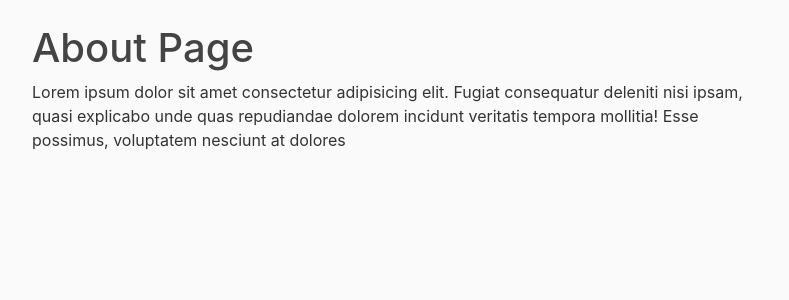
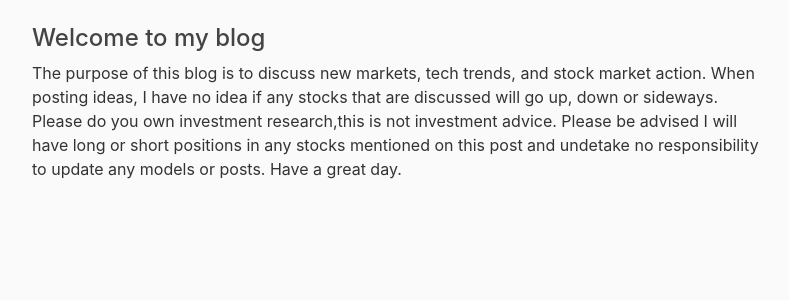
Before and after one commit to bhavyakundra/Blog-Site, a Flask app: page /about in a window 1280 px wide. Shown: the part 56-356 px from the top of the page, without its empty margins (53-842 px from the left). Run offline with Flask 2, Linux system fonts and the light colour scheme; a user stored in the database is signed in; parts of the project's set-up code (start-up, migrations or seed data) failed here and were passed over; some libraries are stand-ins or nearby versions.

Commit message:
about update 090423

```diff
--- a/flask_blog_andy/flaskblog/templates/about.html
+++ b/flask_blog_andy/flaskblog/templates/about.html
@@ -1,5 +1,5 @@
 {% extends "layout.html" %}
 {% block content %}
-    <h1>About Page</h1>
-    <p>Lorem ipsum dolor sit amet consectetur adipisicing elit. Fugiat consequatur deleniti nisi ipsam, quasi explicabo unde quas repudiandae dolorem incidunt veritatis tempora mollitia! Esse possimus, voluptatem nesciunt at dolores</p>
+    <h4>Welcome to my blog</h4>
+    <p>The purpose of this blog is to discuss new markets, tech trends, and stock market action.  When posting ideas, I have no idea if any stocks that are discussed will go up, down or sideways.  Please do you own investment research,this is not investment advice.  Please be advised I will have long or short positions in any stocks mentioned on this post and undetake no responsibility to update any models or posts. Have a great day. </p>
 {% endblock content %}
```
